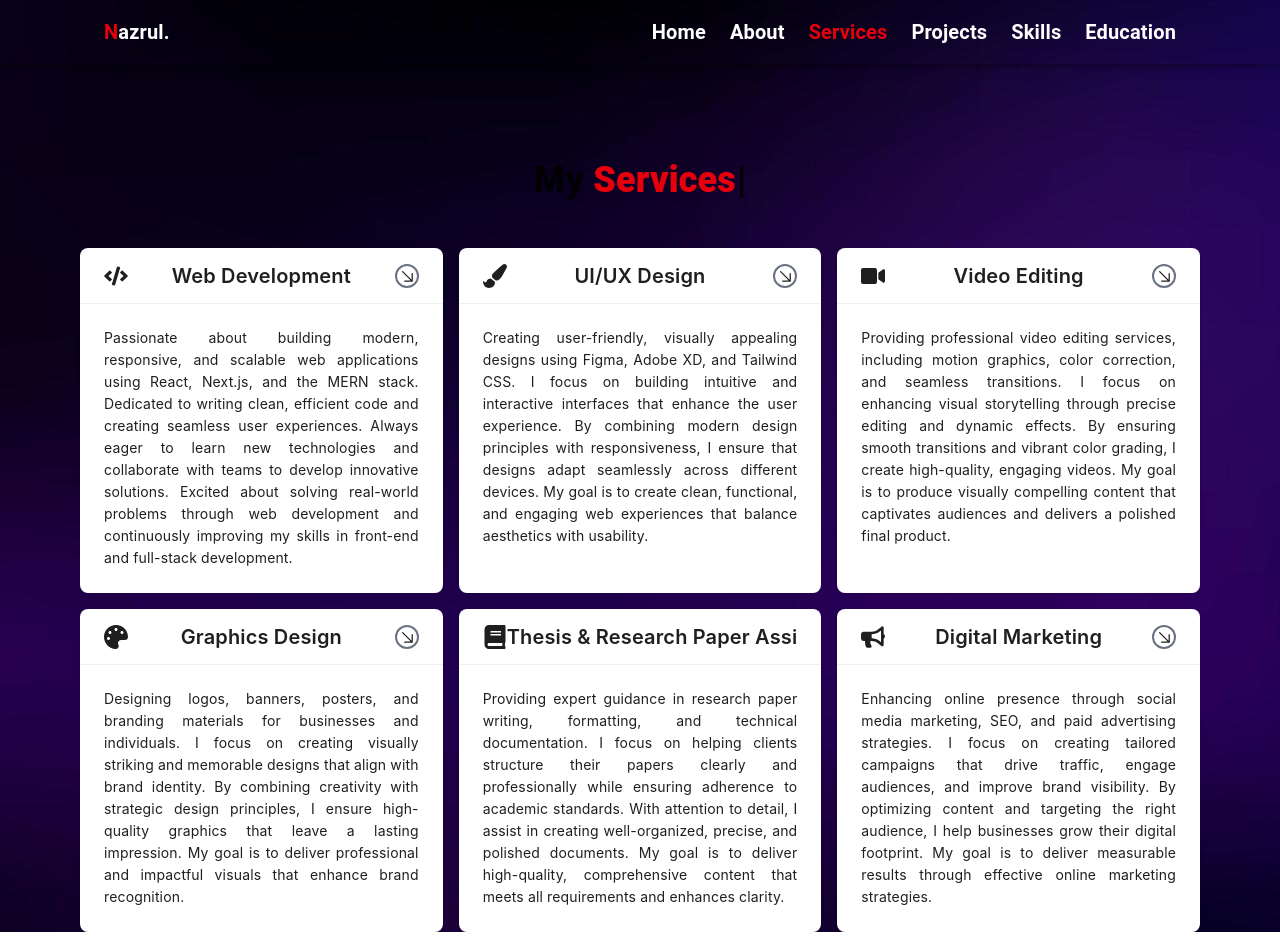
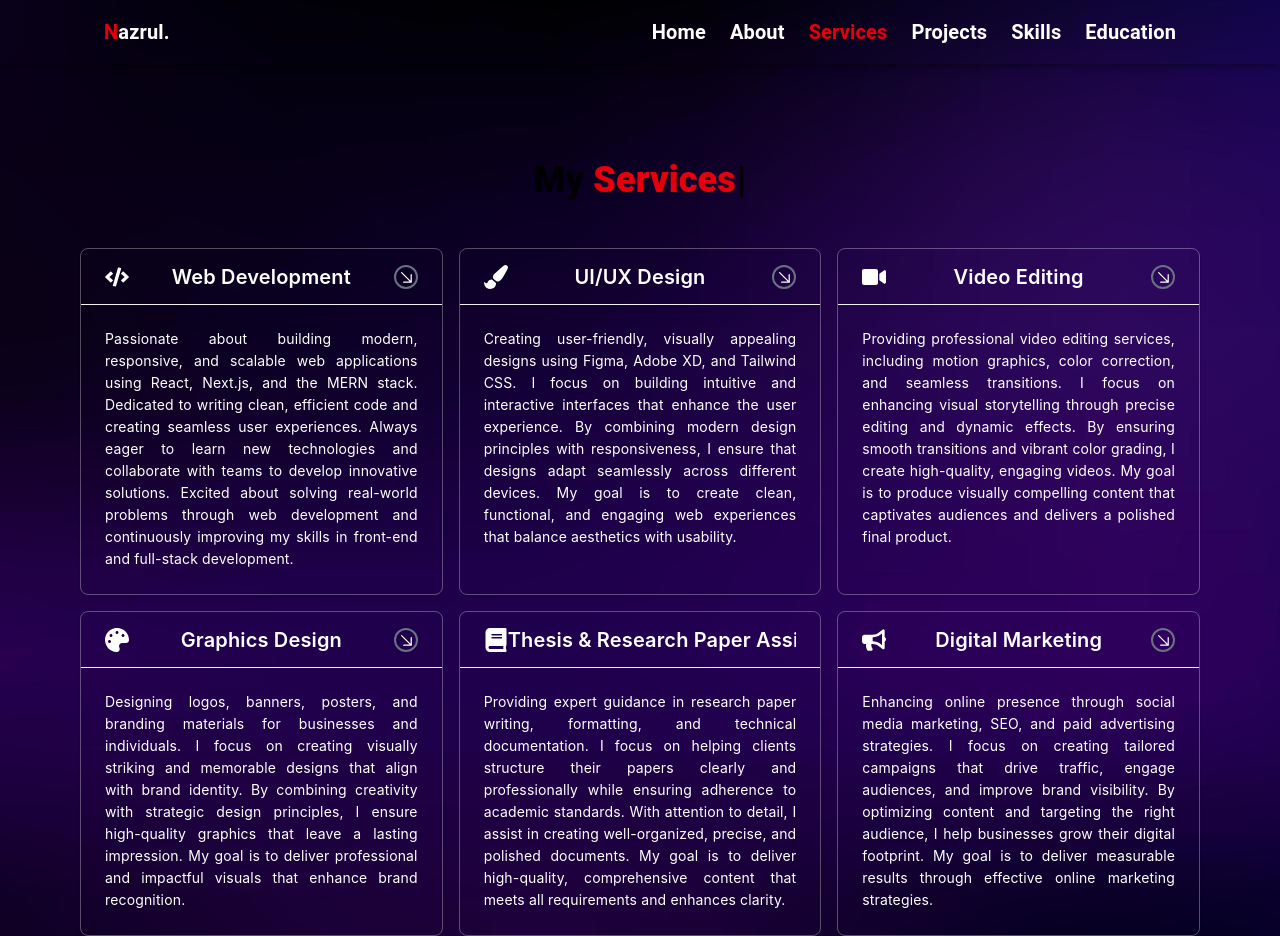
Before and after one commit to Nazrul144/nazrul-portfolio, a Next.js app: page /services in a window 1280 px wide. Built offline with nearby package versions, Linux system fonts and the light colour scheme.

Commit message:
Services section done

```diff
--- a/src/components/homePage/Services.jsx
+++ b/src/components/homePage/Services.jsx
@@ -1,7 +1,7 @@
 "use client";
 import React, { useEffect, useState } from "react";
 import { Card } from "antd";
-import {  FaBook, FaBullhorn, FaCode, FaImage, FaPaintBrush, FaPalette, FaVideo } from "react-icons/fa";
+import { FaBook, FaBullhorn, FaCode, FaImage, FaPaintBrush, FaPalette, FaVideo } from "react-icons/fa";
 import { GoArrowDownRight } from "react-icons/go";
 import Typewriter from "typewriter-effect";
 
@@ -30,19 +30,33 @@ const Services = () => {
         {services?.map((service, index) => (
          <Card
          key={index}
-            className="bg-red-500 w-full"
+         className="w-full border border-white/30 hover:border-orange-500 rounded-lg p-4 transition-all duration-300 group hover:scale-105 hover:border-[1px] hover:border-gradient-to-r hover:from-red-500 hover:to-orange-500 shadow-2xl"
          title={
-              <div className="flex items-center justify-between">
-                <div>{service.icon}</div> {/* Left Icon */}
-                <span className="text-xl">{service.title}</span> {/* Title */}
-                <GoArrowDownRight className="text-2xl  bg-white font-bold border-2 border-gray-500 rounded-full"/>{/* Right Icon */}
+           <div className="flex items-center justify-between text-white transition-all duration-300">
+             {/* Left Icon */}
+             <div className="group-hover:text-orange-500">
+               {React.cloneElement(service.icon, { className: "text-2xl" })}
+             </div>
+
+             {/* Title */}
+             <span className="text-xl group-hover:text-transparent group-hover:bg-gradient-to-r group-hover:from-red-500 group-hover:to-orange-500 group-hover:bg-clip-text transition-all duration-300">
+               {service.title}
+             </span>
+
+             {/* Right Icon */}
+             <GoArrowDownRight className="text-2xl group-hover:text-orange-500 font-bold border-2 border-gray-500 rounded-full" />
            </div>
          }
          variant="borderless"
-            style={{ maxWidth: "100%" }}
+         style={{
+           maxWidth: "100%",
+           backgroundColor: "transparent",
+           color: "white",
+         }}
        >
          <p className="text-justify">{service.intro}</p>
        </Card>
+
         ))}
       </div>
     </div>
@@ -54,37 +68,43 @@ export default Services;
 const servicesInfo = [
   {
     title: "Web Development",
-      intro: "Passionate about building modern, responsive, and scalable web applications using React, Next.js, and the MERN stack. Dedicated to writing clean, efficient code and creating seamless user experiences. Always eager to learn new technologies and collaborate with teams to develop innovative solutions. Excited about solving real-world problems through web development and continuously improving my skills in front-end and full-stack development.",
+    intro:
+      "Passionate about building modern, responsive, and scalable web applications using React, Next.js, and the MERN stack. Dedicated to writing clean, efficient code and creating seamless user experiences. Always eager to learn new technologies and collaborate with teams to develop innovative solutions. Excited about solving real-world problems through web development and continuously improving my skills in front-end and full-stack development.",
     image: "/images/web-development.jpg",
     icon: <FaCode className="text-2xl " />,
   },
   {
     title: "UI/UX Design",
-      intro: "Creating user-friendly, visually appealing designs using Figma, Adobe XD, and Tailwind CSS. I focus on building intuitive and interactive interfaces that enhance the user experience. By combining modern design principles with responsiveness, I ensure that designs adapt seamlessly across different devices. My goal is to create clean, functional, and engaging web experiences that balance aesthetics with usability. ",
+    intro:
+      "Creating user-friendly, visually appealing designs using Figma, Adobe XD, and Tailwind CSS. I focus on building intuitive and interactive interfaces that enhance the user experience. By combining modern design principles with responsiveness, I ensure that designs adapt seamlessly across different devices. My goal is to create clean, functional, and engaging web experiences that balance aesthetics with usability. ",
     image: "/images/ui-ux-design.jpg",
     icon: <FaPaintBrush className="text-2xl " />,
   },
   {
     title: "Video Editing",
-      intro: "Providing professional video editing services, including motion graphics, color correction, and seamless transitions. I focus on enhancing visual storytelling through precise editing and dynamic effects. By ensuring smooth transitions and vibrant color grading, I create high-quality, engaging videos. My goal is to produce visually compelling content that captivates audiences and delivers a polished final product.",
+    intro:
+      "Providing professional video editing services, including motion graphics, color correction, and seamless transitions. I focus on enhancing visual storytelling through precise editing and dynamic effects. By ensuring smooth transitions and vibrant color grading, I create high-quality, engaging videos. My goal is to produce visually compelling content that captivates audiences and delivers a polished final product.",
     image: "/images/video-editing.jpg",
     icon: <FaVideo className="text-2xl " />,
   },
   {
     title: "Graphics Design",
-      intro: "Designing logos, banners, posters, and branding materials for businesses and individuals. I focus on creating visually striking and memorable designs that align with brand identity. By combining creativity with strategic design principles, I ensure high-quality graphics that leave a lasting impression. My goal is to deliver professional and impactful visuals that enhance brand recognition.",
+    intro:
+      "Designing logos, banners, posters, and branding materials for businesses and individuals. I focus on creating visually striking and memorable designs that align with brand identity. By combining creativity with strategic design principles, I ensure high-quality graphics that leave a lasting impression. My goal is to deliver professional and impactful visuals that enhance brand recognition.",
     image: "/images/graphics-design.jpg",
-      icon: <FaPalette className="text-2xl "/>,
+    icon: <FaPalette className="text-2xl " />,
   },
   {
     title: "Thesis & Research Paper Assistance",
-      intro: "Providing expert guidance in research paper writing, formatting, and technical documentation. I focus on helping clients structure their papers clearly and professionally while ensuring adherence to academic standards. With attention to detail, I assist in creating well-organized, precise, and polished documents. My goal is to deliver high-quality, comprehensive content that meets all requirements and enhances clarity.",
+    intro:
+      "Providing expert guidance in research paper writing, formatting, and technical documentation. I focus on helping clients structure their papers clearly and professionally while ensuring adherence to academic standards. With attention to detail, I assist in creating well-organized, precise, and polished documents. My goal is to deliver high-quality, comprehensive content that meets all requirements and enhances clarity.",
     image: "/images/thesis-assistance.jpg",
     icon: <FaBook className="text-2xl " />,
   },
   {
     title: "Digital Marketing",
-      intro: "Enhancing online presence through social media marketing, SEO, and paid advertising strategies. I focus on creating tailored campaigns that drive traffic, engage audiences, and improve brand visibility. By optimizing content and targeting the right audience, I help businesses grow their digital footprint. My goal is to deliver measurable results through effective online marketing strategies.",
+    intro:
+      "Enhancing online presence through social media marketing, SEO, and paid advertising strategies. I focus on creating tailored campaigns that drive traffic, engage audiences, and improve brand visibility. By optimizing content and targeting the right audience, I help businesses grow their digital footprint. My goal is to deliver measurable results through effective online marketing strategies.",
     image: "/images/digital-marketing.jpg",
     icon: <FaBullhorn className="text-2xl " />,
   },
```
Lines whose indentation alone changed are shown as unchanged.
